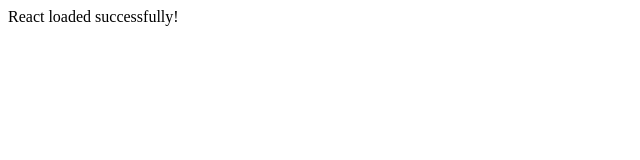
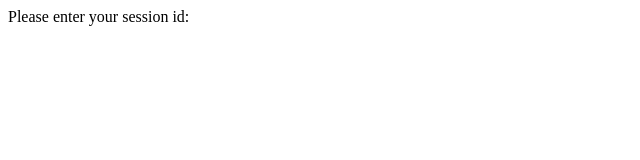
Before and after one commit to AldosAC/Up-Next, a React app: page / in a window 1280 px wide. Shown: the top 160 px of the page, without its empty margins (0-640 px from the left). Built offline with nearby package versions, Linux system fonts and the light colour scheme.

Commit message:
Adds initial session check

```diff
--- a/src/App.jsx
+++ b/src/App.jsx
@@ -2,11 +2,21 @@
 import ReactDOM from "react-dom";
 
 const App = (props) => {
-  return (
-    <div>
-      React loaded successfully!
-    </div>
-  )
+  const [session, setSession] = useState(null);
+
+  if (!session) {
+    return (
+      <div>
+        Please enter your session id:
+      </div>
+    )
+  } else {
+    return (
+      <div>
+        React loaded successfully!
+      </div>
+    )
+  }
 };
 
 ReactDOM.render(<App />, document.getElementById('app'));
```
